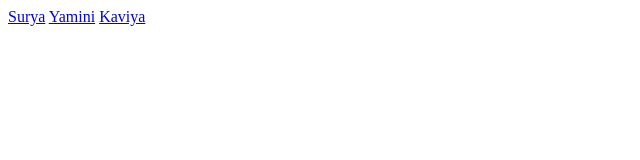
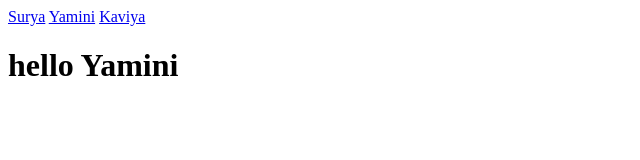
Before and after one commit to Jayasurya28/git_branch, a plain HTML site: page index.html in a window 1280 px wide. Shown: the whole page, without its empty margins (0-640 px from the left). Drawn offline with Linux system fonts and the light colour scheme.

Commit message:
uyjhtgre

```diff
--- a/index.html
+++ b/index.html
@@ -9,5 +9,6 @@
     <a href="surya.html">Surya</a>
     <a href="yamini.html">Yamini</a>
     <a href="kaviya.html">Kaviya</a>
+    <h1>hello Yamini</h1>
 </body>
 </html>
```
